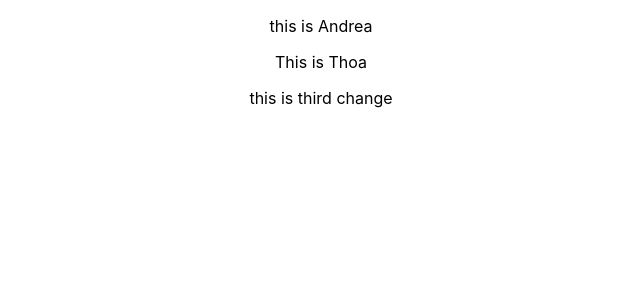
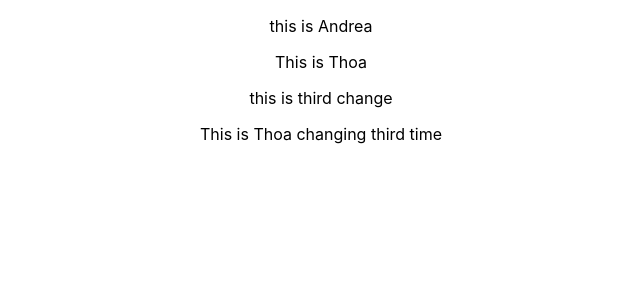
Before and after one commit to Andreaa-Dev/groupwork_example, a React (Create React App) app: page / in a window 1280 px wide. Shown: the top 300 px of the page, without its empty margins (319-959 px from the left). Built offline with nearby package versions, Linux system fonts and the light colour scheme.

Commit message:
changes third by Thoa

```diff
--- a/src/App.tsx
+++ b/src/App.tsx
@@ -8,6 +8,7 @@ export default function App() {
       <p> this is Andrea</p>
       <div>This is Thoa</div>
       <p> this is third change</p>
+      <p>This is Thoa changing third time</p>
     </div>
   );
 }
```
